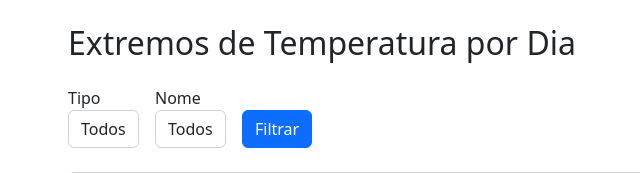
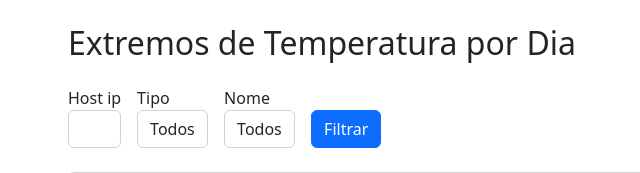
Before and after one commit to AndreOliveiraMendes/hardware_monitor, a Python web app: template app/templates/visualization/minmax.html in a window 1280 px wide. Shown: the part 56-229 px from the top of the page, without its empty margins (14-654 px from the left). Run offline with Jinja, Linux system fonts and the light colour scheme; the template is opened without the code that fills it, so the values that code supplies are empty; some libraries are stand-ins or nearby versions.

Commit message:
ajusted other to consider host ip when filtering

```diff
--- a/app/routes/api/api.py
+++ b/app/routes/api/api.py
@@ -249,6 +249,7 @@ def get_ahscore():
 
 @bp.route("/temperature-series")
 def temperature_series():
+    host_ip = request.args.get("host_ip")
     device_type = request.args.get("device_type")
     name = request.args.get("name")
     start = request.args.get("start")
@@ -259,7 +260,7 @@ def temperature_series():
     except:
         page = 0
 
-    rows = get_temperature_series(device_type, name, start, end, page)
+    rows = get_temperature_series(host_ip, device_type, name, start, end, page)
 
     # transforma em dict (melhor pro frontend)
     data = [
--- a/app/routes/visualization/visualization.py
+++ b/app/routes/visualization/visualization.py
@@ -30,9 +30,11 @@ def dashboard():
 
 @bp.route("/grafico-temperatura")
 def grafico_temperatura():
+    host_ip = request.args.get("host_ip")
     device_type = request.args.get("device_type")
     name = request.args.get("name")
     selected = {
+        "host_ip": host_ip,
         "device_type": device_type,
         "name": name
     }
@@ -42,6 +44,7 @@ def grafico_temperatura():
 
 @bp.route("/extremos")
 def min_max_temp():
+    host_ip = request.args.get("host_ip")
     device_type = request.args.get("device_type")
     name = request.args.get("name")
 
@@ -52,13 +55,14 @@ def min_max_temp():
 
     page = max(page, 0)
 
-    result = get_daily_temperature_picks(device_type, name, page)
+    result = get_daily_temperature_picks(host_ip, device_type, name, page)
 
     return render_template(
         "visualization/minmax.html",
         data=result["data"],
         pagination=result,
         selected={
+            "host_ip": host_ip,
             "device_type": device_type,
             "name": name
         }
--- a/app/templates/visualization/minmax.html
+++ b/app/templates/visualization/minmax.html
@@ -2,6 +2,10 @@
 {% block content %}
     <h2 class="mb-4">Extremos de Temperatura por Dia</h2>
     <form method="get" class="row g-3 mb-4">
+        <div class="col-auto">
+            <label>Host ip</label>
+            <select name="host_ip" class="form-control"></select>
+        </div>
         <div class="col-auto">
             <label>Tipo</label>
             <select name="device_type" class="form-control">
@@ -71,6 +75,9 @@
         async function loadFilters() {
             let params = new URLSearchParams(new FormData(form));
             if (first) {
+                if (selected['host_ip'])
+                    params.set("host_ip", selected['host_ip']);
+
                 if (selected['device_type'])
                     params.set("device_type", selected['device_type']);
 
@@ -79,6 +86,7 @@
 
                 first = false;
             } else {
+                selected['host_ip'] = params.get('host_ip');
                 selected['device_type'] = params.get('device_type');
                 selected['name'] = params.get('name');
             }
@@ -87,6 +95,7 @@
             const res = await fetch(url_filters + "?" + params.toString());
             const data = await res.json();
 
+            fillSelect("host_ip", data.host_ips);
             fillSelect("device_type", data.device_types);
             fillSelect("name", data.names);
         }
@@ -107,6 +116,13 @@
                 `;
             }
         }
+
+        document.querySelector("select[name='host_ip']")
+                    .addEventListener("change", () => {
+                        document.querySelector("select[name='device_type']").value = "";
+                        document.querySelector("select[name='name']").value = "";
+                        loadFilters();
+                    });
 
         // quando mudar device_type → reseta name
         document.querySelector("select[name='device_type']")
```
Also changed, not shown: app/dao.py (+10 -2 lines), app/templates/visualization/temperature.html (+16 -0 lines).
